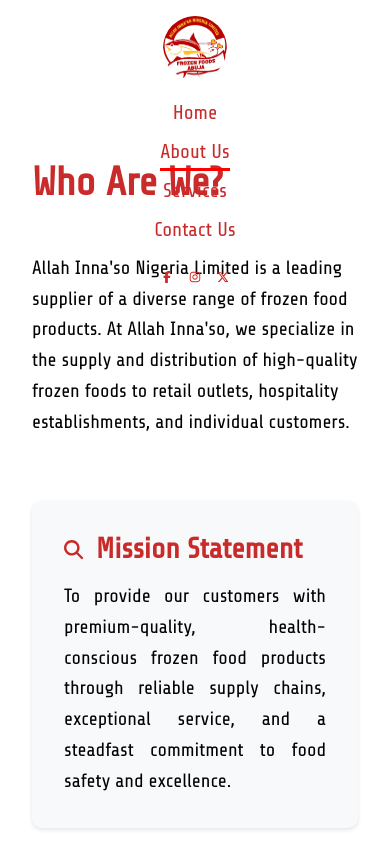
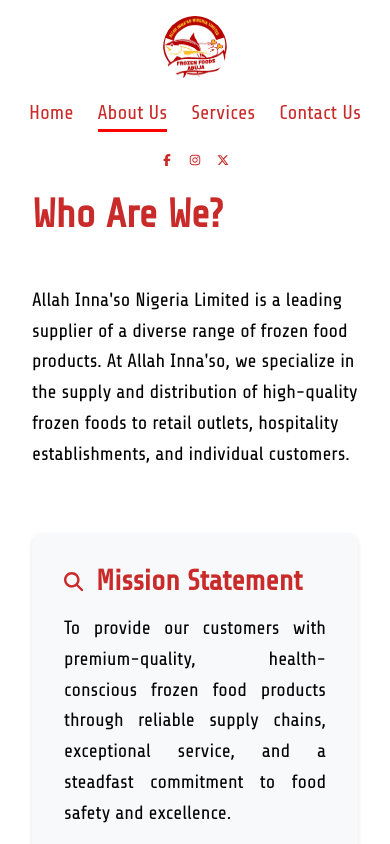
Before and after one commit to aabsani/allah-innaso, a React (Vite) app: page /about in a window 390 px wide. Shown: the top 844 px of the page. Built offline with nearby package versions, Linux system fonts and the light colour scheme.

Commit message:
Updated Mobile Layout For Navbar

```diff
--- a/src/index.css
+++ b/src/index.css
@@ -756,7 +756,7 @@
   }
 
   .img-container {
-    background-position: center 85%; /* center, 65% from top */
+    background-position: center 85%; /* center, 85% from top */
   }
 
   .team-grid {
@@ -816,9 +816,9 @@
   }
 
   .navbar ul {
-    flex-direction: column;
+    flex-direction: row;
     align-items: center;
-    gap: 1rem;
+    gap: 1.5rem;
   }
 
   .navbar.navbar-scrolled {
@@ -831,6 +831,7 @@
 
   .social-icons {
     margin-top: 0.5rem;
+    margin-bottom: 5rem;
   }
 
   .logo {
@@ -968,7 +969,7 @@
     top: 0;
     left: 0;
     transform: none;
-    padding: 6rem 1rem 2rem;
+    padding: 9rem 1rem 2rem;
     max-width: 100%;
     text-align: center;
   }
@@ -1009,6 +1010,13 @@
   .wrapper-card p {
     font-size: 0.9rem;
   }
+
+  .content-page {
+    position: relative;
+    padding-top: 10rem;
+    min-height: 100vh;
+    background: #fff;
+  }
 }
 
 /* Tablet Services styles */
```
